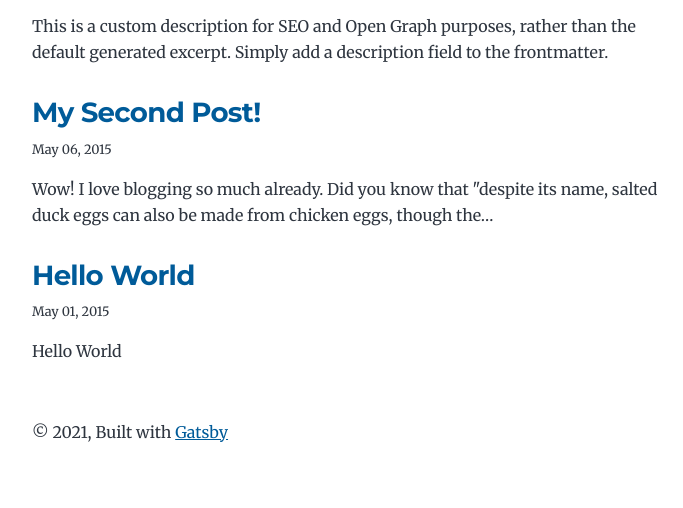
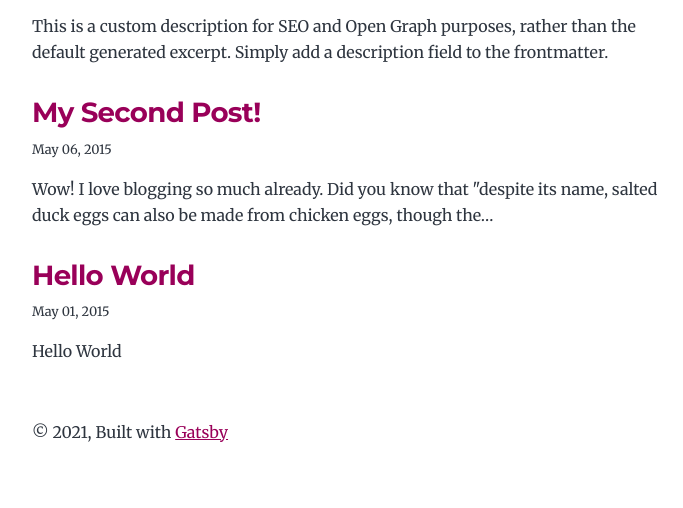
Before and after one commit to ani-ferreira/gatsby-netlify, a Gatsby site: page / in a window 1280 px wide. Shown: the part 705-1213 px from the top of the page, without its empty margins (292-975 px from the left). Built offline with nearby package versions, Linux system fonts and the light colour scheme; Gatsby itself is replaced by a stand-in of ours.

Commit message:
change styles

```diff
--- a/src/style.css
+++ b/src/style.css
@@ -54,7 +54,7 @@
   --fontSize-5: 2.074rem;
   --fontSize-6: 2.488rem;
   --fontSize-7: 2.986rem;
-  --color-primary: #005b99;
+  --color-primary: #990059;
   --color-text: #2e353f;
   --color-text-light: #4f5969;
   --color-heading: #1a202c;
```
